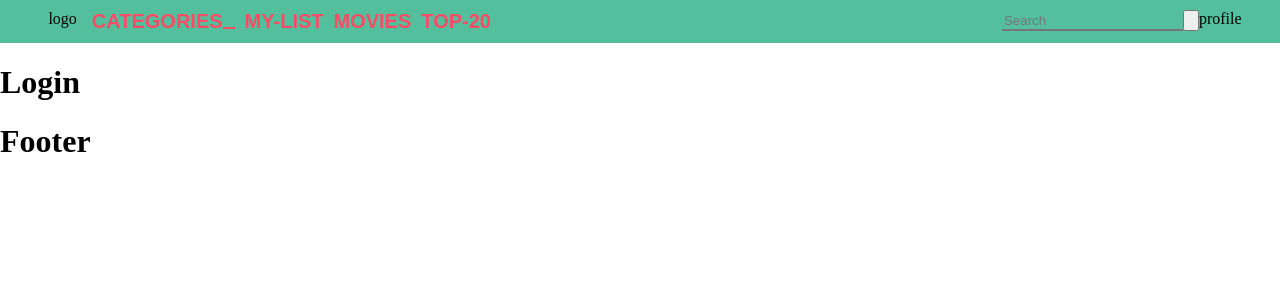
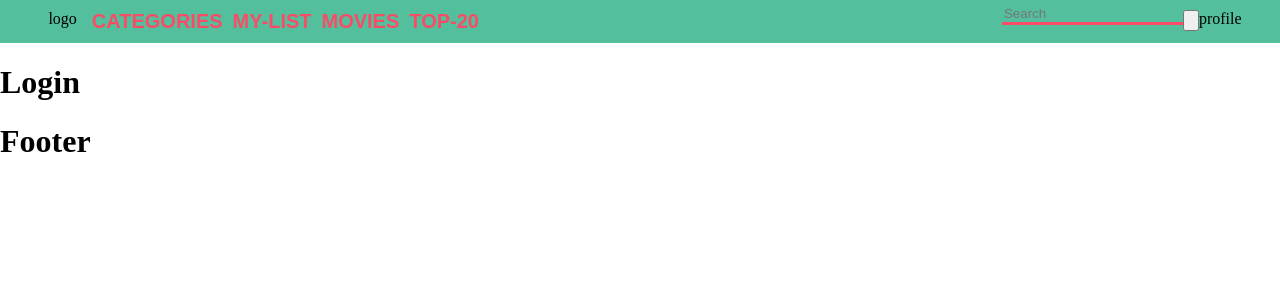
Before and after one commit to IronSpidy001/Aniflix, a React (Create React App) app: page / in a window 1280 px wide. Shown: the top 300 px of the page. Built offline with nearby package versions, Linux system fonts and the light colour scheme; the HTML template or start-up script is replaced by a standard one.

Commit message:
Added search bar style and animation, all thats left is font, colors and logos for the navbar

```diff
--- a/src/App.css
+++ b/src/App.css
@@ -72,7 +72,18 @@ body{
 }
 
 .search-bar{
-    border-style: none none solid none;
+    color:#F94C66;
+    transition: padding 0.5s;
+    position: relative;
+    bottom:7px;
+    border: 3px none #fff;
+    border-bottom: solid;
     background-color: transparent;
-    color:#F94C66;
 }
+
+.search-bar:focus{
+    border: 3px none #555;
+    outline: none;
+    border-bottom: solid;
+    padding: 5px;
+}
--- a/src/components/Header/NavbarItem.jsx
+++ b/src/components/Header/NavbarItem.jsx
@@ -13,7 +13,6 @@ function NavbarItem(props){
         return(
             <div className="navbar-item">
                 <span><a className="navbarItem" href={props.url}>{props.name}</a></span>
-                <button className="dropdown-btn"></button>
                 <DropdownMenu dropdownItems = {props.dropdownItems}/>
             </div>
         )
```
Also changed, not shown: public/images/dropdown-arrow.svg (added).
